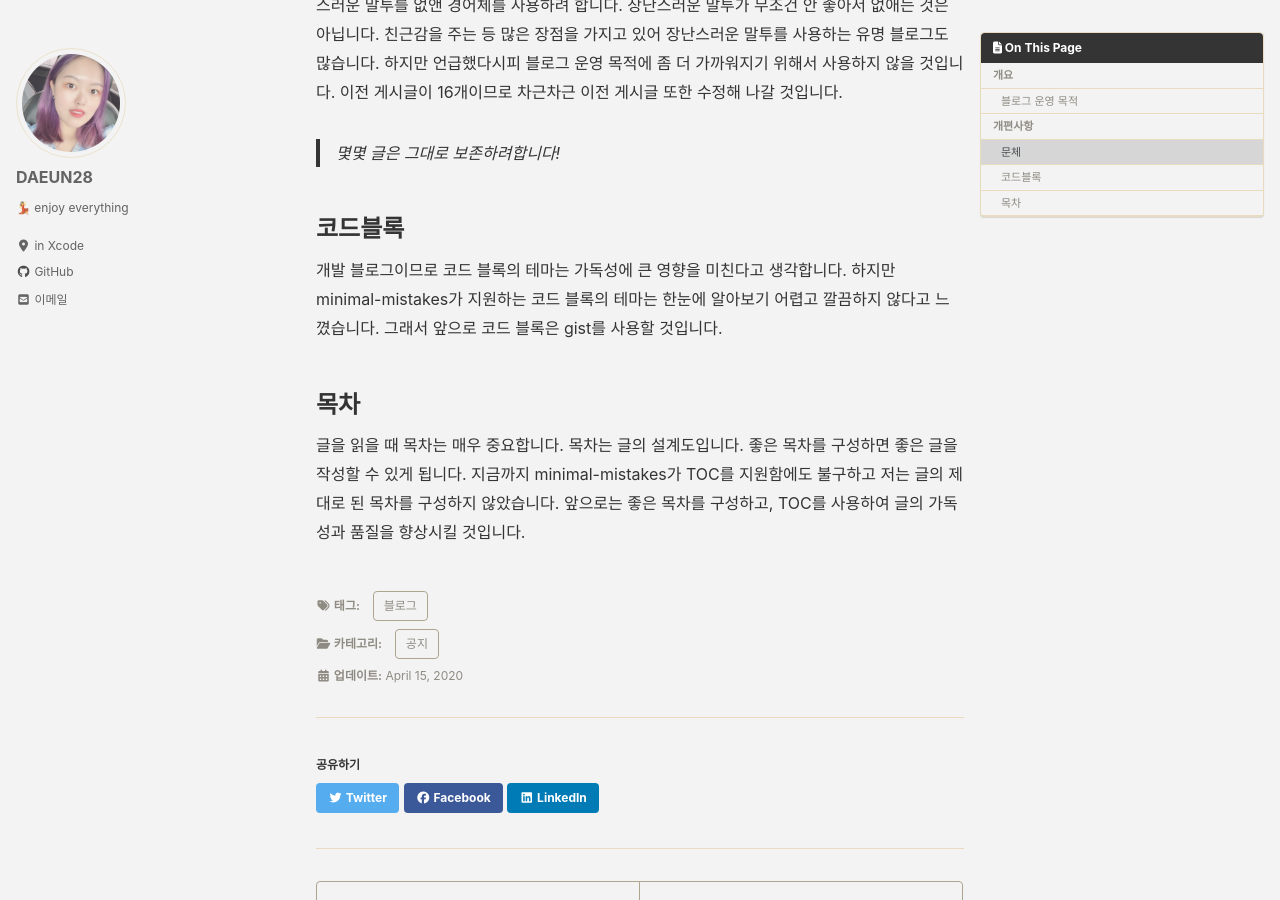
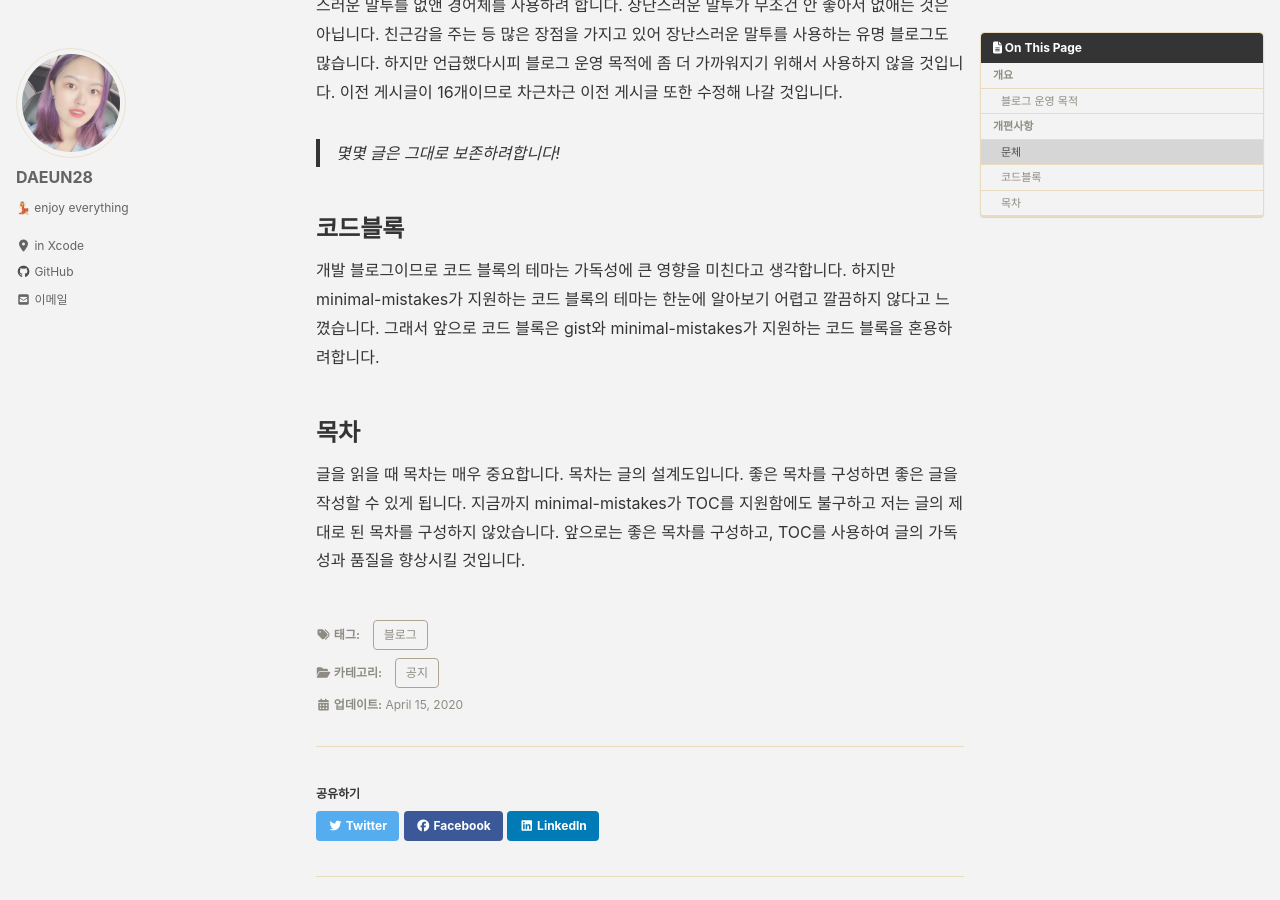
Before and after one commit to DAEUN28/DAEUN28.github.io, a Jekyll site: the page built from _posts/2020-04-15-post16.md, in a window 1280 px wide and 900 px high, scrolled down 1083 px. Built offline with Jekyll 4.4.1, drawn with Linux system fonts in a browser that asks for light colours; cached includes are drawn as plain includes; nearby versions of some CDN libraries; comment, search, counter and statistics services are not loaded.

Commit message:
Update 2020-04-15-post16.md

```diff
--- a/_posts/2020-04-15-post16.md
+++ b/_posts/2020-04-15-post16.md
@@ -37,7 +37,7 @@ categories: "공지"
 
 ### 코드블록
 
-개발 블로그이므로 코드 블록의 테마는 가독성에 큰 영향을 미친다고 생각합니다. 하지만 minimal-mistakes가 지원하는 코드 블록의 테마는 한눈에 알아보기 어렵고 깔끔하지 않다고 느꼈습니다. 그래서 앞으로 코드 블록은 gist를 사용할 것입니다.
+개발 블로그이므로 코드 블록의 테마는 가독성에 큰 영향을 미친다고 생각합니다. 하지만 minimal-mistakes가 지원하는 코드 블록의 테마는 한눈에 알아보기 어렵고 깔끔하지 않다고 느꼈습니다. 그래서 앞으로 코드 블록은 gist와 minimal-mistakes가 지원하는 코드 블록을 혼용하려합니다.
 
 
 
```
